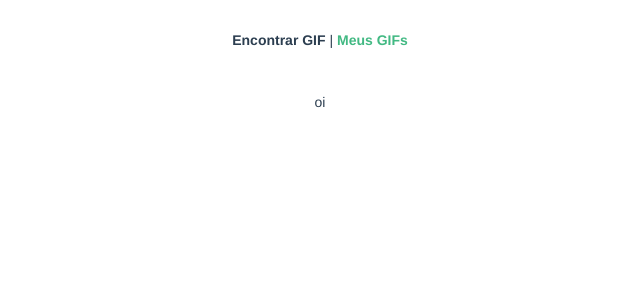
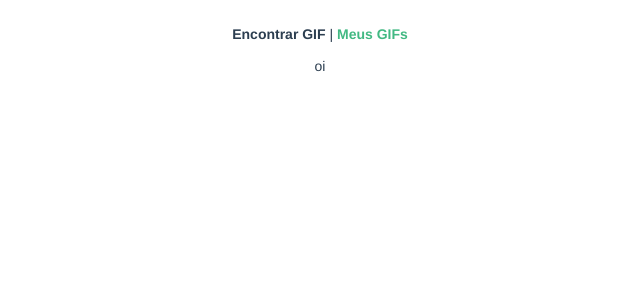
Before and after one commit to GuilhermeDaBolsa/laugh_until_death, a Vue app: page /saved in a window 1280 px wide. Shown: the top 300 px of the page, without its empty margins (320-960 px from the left). Built offline with nearby package versions, Linux system fonts and the light colour scheme.

Commit message:
minor visual changes

```diff
--- a/src/App.vue
+++ b/src/App.vue
@@ -1,11 +1,7 @@
 <template>
-  <div id="app" style="max-width: 780px; margin: auto;">
-    <nav>
-      <router-link to="/">Encontrar GIF</router-link> |
-      <router-link to="/saved">Meus GIFs</router-link>
-    </nav>
-    <router-view/>
-  </div>
+	<div id="app" style="max-width: 780px; height: 100vh; margin: auto;">
+		<router-view/>
+	</div>
 </template>
 
 <style>
@@ -18,7 +14,7 @@
 }
 
 nav {
-  padding: 30px;
+  padding: 12px;
 }
 
 nav a {
--- a/src/views/SavedGifs.vue
+++ b/src/views/SavedGifs.vue
@@ -1,5 +1,9 @@
 <template>
     <div class="ui container" style="padding: 12px;">
+		<nav>
+      <router-link to="/">Encontrar GIF</router-link> |
+      <router-link to="/saved">Meus GIFs</router-link>
+    </nav>
 oi
 	</div>
 </template>
```
